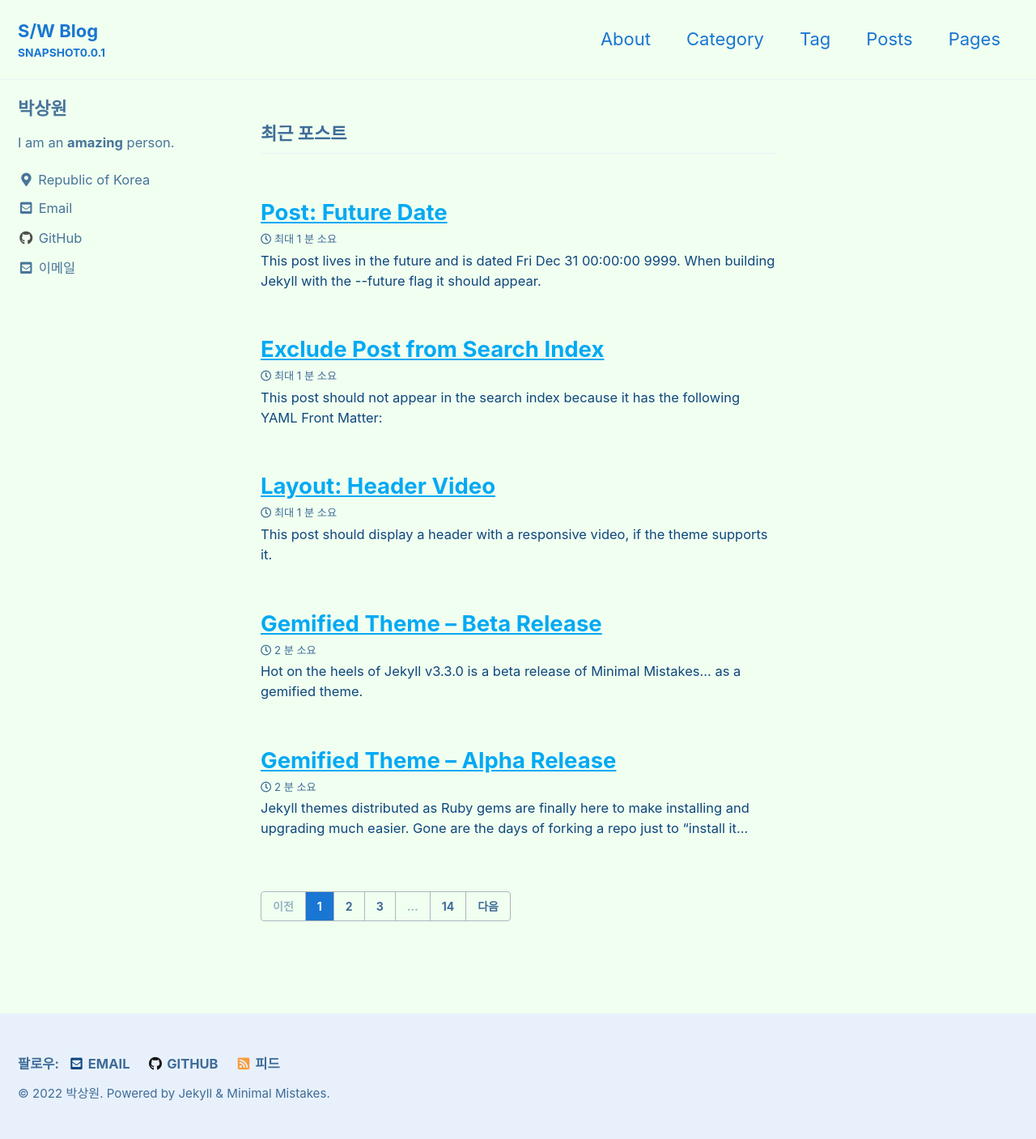
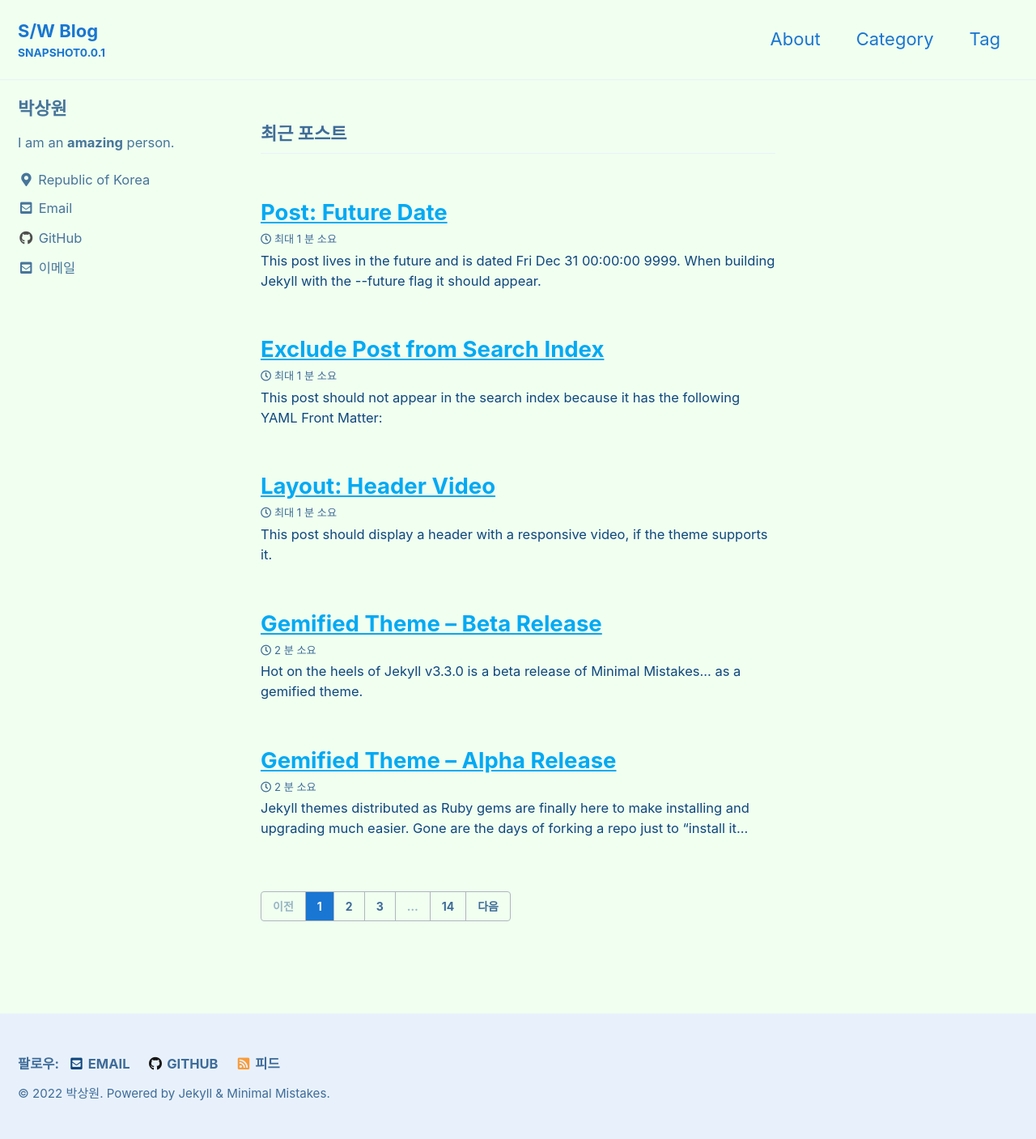
Before and after one commit to SangWonPark/sangwonpark.github.com, a Jekyll site: the page built from index.html, in a window 1280 px wide. Shown: the whole page at 81% size. Built offline with Jekyll 4.4.1, drawn with Linux system fonts in a browser that asks for light colours; cached includes are drawn as plain includes; the list of posts is cut into pages by our own code.

Commit message:
블로그 테스트

```diff
--- a/_data/navigation.yml
+++ b/_data/navigation.yml
@@ -6,10 +6,6 @@ main:
     url: /categories/
   - title: "Tag"
     url: /tags/
-  - title: "Posts"
-    url: /_posts/
-  - title: "Pages"
-    url: /_pages/
 
 #   - title: "Quick-Start Guide"
 #     url: https://mmistakes.github.io/minimal-mistakes/docs/quick-start-guide/
```
